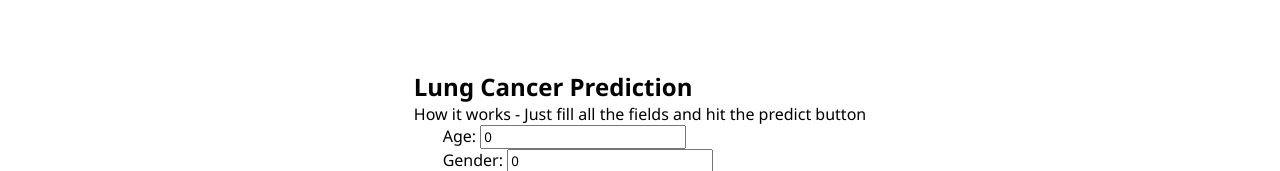
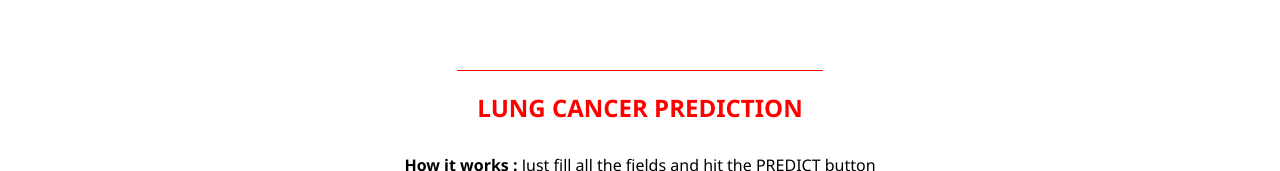
Before and after one commit to nazhimkalam/Lung-Cancer-Predction-WebApp, a React (Create React App) app: page / in a window 1280 px wide. Shown: the part 629-800 px from the top of the page. Built offline with nearby package versions, Linux system fonts and the light colour scheme.

Commit message:
LungCancerPredTitle completed

```diff
--- a/src/components/LungCancerPredTitle/LungCancerPredTitle.css
+++ b/src/components/LungCancerPredTitle/LungCancerPredTitle.css
@@ -0,0 +1,19 @@
+.lungCancerPredictionTitle {
+	display: flex;
+	flex-direction: column;
+	align-items: center;
+	justify-content: center;
+}
+.lungCancerPredictionTitle > h2 {
+	padding: 20px;
+	border-top: 1px red solid;
+	color: rgb(255, 0, 0);
+}
+.lungCancerPredictionTitle > p {
+	padding: 10px;
+	margin-bottom: 50px;
+}
+.lungCancerPredictionTitle > p  > span{
+    font-weight: 700;
+
+}
--- a/src/components/LungCancerPredTitle/LungCancerPredTitle.js
+++ b/src/components/LungCancerPredTitle/LungCancerPredTitle.js
@@ -1,13 +1,14 @@
-import "./LungCancerPredTitle.css"
-
+import './LungCancerPredTitle.css';
 
 function LungCancerPredTitle() {
-    return (
-        <div>
-            <h2>Lung Cancer Prediction</h2>
-			<p>How it works - Just fill all the fields and hit the predict button</p>
-        </div>
-    )
+	return (
+		<div className="lungCancerPredictionTitle">
+			<h2>LUNG CANCER PREDICTION</h2>
+			<p>
+				<span>How it works :</span> Just fill all the fields and hit the PREDICT button
+			</p>
+		</div>
+	);
 }
 
-export default LungCancerPredTitle
+export default LungCancerPredTitle;
```
Also changed, not shown: 1 other file (tests, documents, lock files or other folders).
